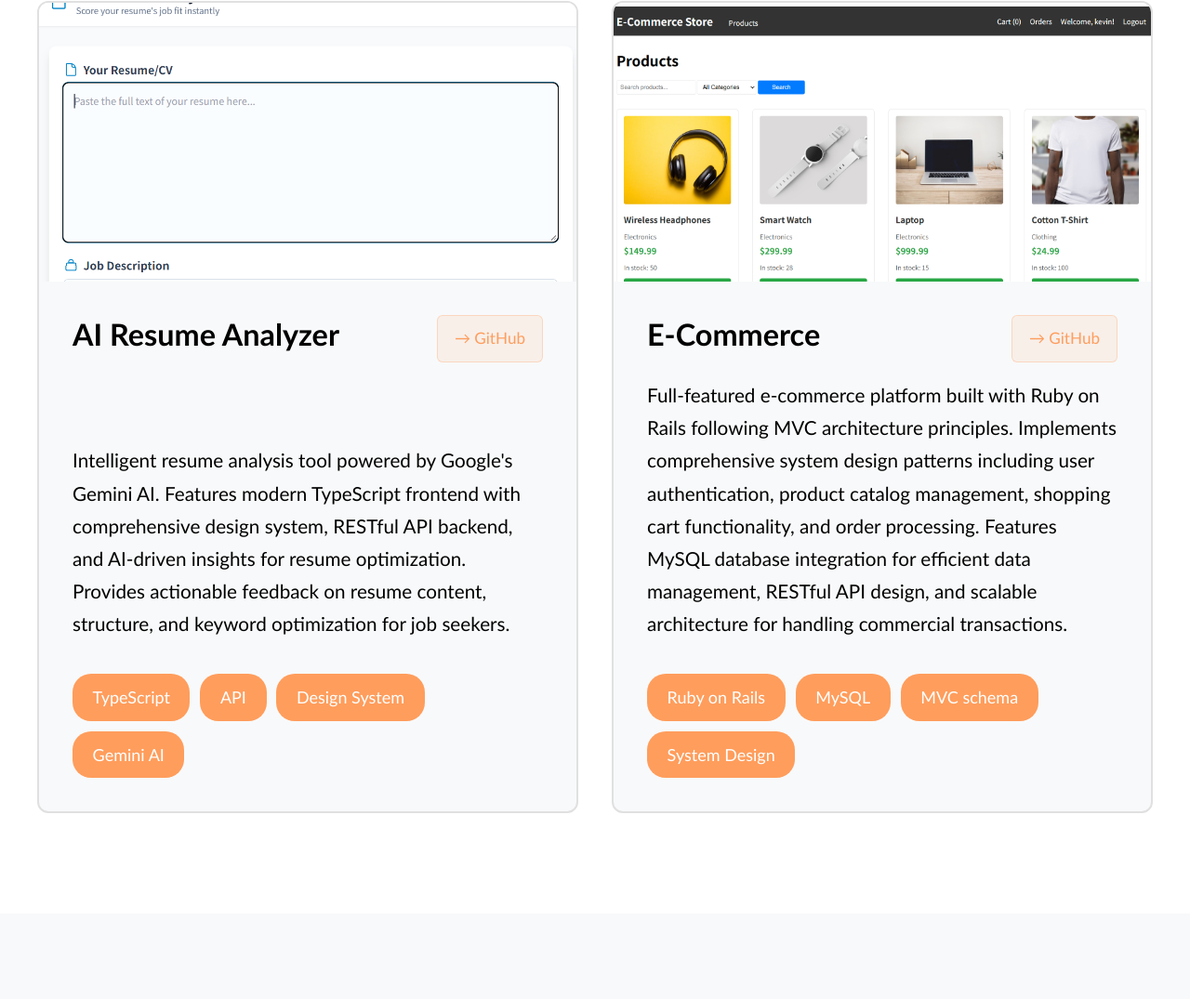
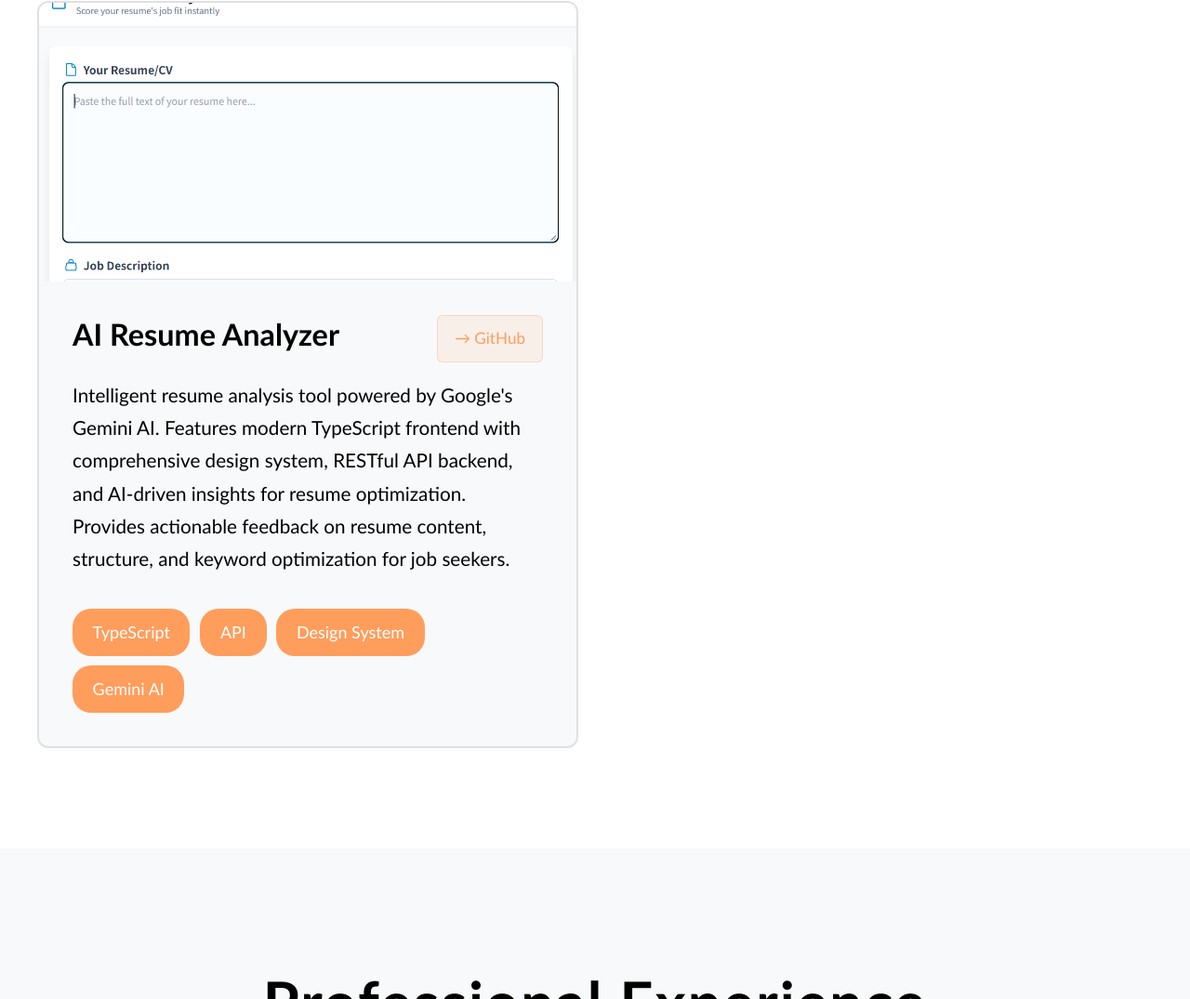
Before and after one commit to KevinRyouInoue/Portfolio, a website: page public/index.html in a window 1280 px wide. Shown: the part 4007-5082 px from the top of the page at 93% size. Drawn offline with Linux system fonts and the light colour scheme.

Commit message:
Update index.html
Removed project item for E-Commerce platform.

```diff
--- a/public/index.html
+++ b/public/index.html
@@ -200,28 +200,6 @@
                         <span class="tech-tag">Gemini AI</span>
                     </div>
                 </div>
-
-                <div class="project-item">
-                    <div class="project-image">
-                        <img src="/images/PortProject5.png" alt="E-Commerce Platform" loading="lazy">
-                    </div>
-                    <div class="project-header">
-                        <h3 class="project-title">E-Commerce</h3>
-                        <a href="https://github.com/KevinRyouInoue/ECommerce.git" target="_blank" class="project-link">
-                            <span class="github-icon">→ GitHub</span>
-                        </a>
-                    </div>
-                    <p class="project-description">
-                        Full-featured e-commerce platform built with Ruby on Rails following MVC architecture principles.
-                        Implements comprehensive system design patterns including user authentication, product catalog management, shopping cart functionality, and order processing.
-                        Features MySQL database integration for efficient data management, RESTful API design, and scalable architecture for handling commercial transactions.
-                    </p>
-                    <div class="project-technologies">
-                        <span class="tech-tag">Ruby on Rails</span>
-                        <span class="tech-tag">MySQL</span>
-                        <span class="tech-tag">MVC schema</span>
-                        <span class="tech-tag">System Design</span>
-                    </div>
                 </div>
             </div>
         </div>
```
